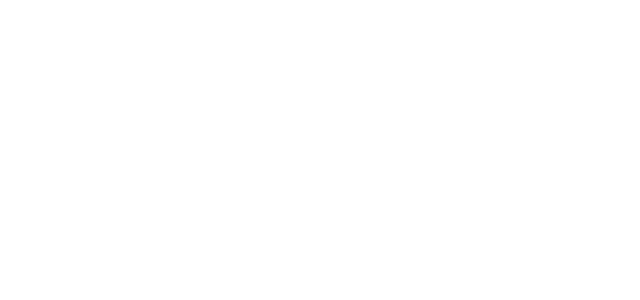
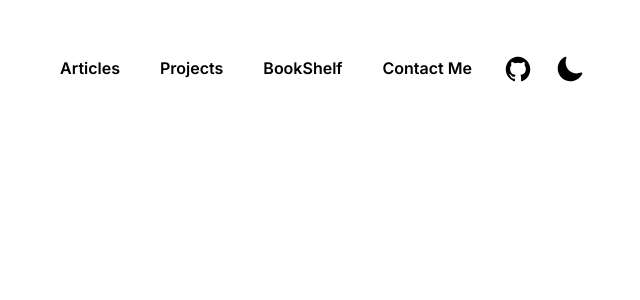
Before and after one commit to gitsoufiane/soufianechaoufi, a Next.js app: page / in a window 1280 px wide. Shown: the top 300 px of the page, without its empty margins (504-1144 px from the left). Built offline with nearby package versions, Linux system fonts and the light colour scheme.

Commit message:
Add Navbar and Providers to RootLayout

```diff
--- a/app/layout.tsx
+++ b/app/layout.tsx
@@ -1,6 +1,9 @@
 import type { Metadata } from "next";
 import { Inter } from "next/font/google";
 import "./globals.css";
+import { Navbar } from "@/app/components";
+import clsx from "clsx";
+import Providers from "./providers";
 
 const inter = Inter({ subsets: ["latin"] });
 
@@ -12,7 +15,14 @@
 export default function RootLayout({ children }: { children: React.ReactNode }) {
   return (
     <html lang="en">
-      <body className={inter.className}>{children}</body>
+      <body
+        className={`${inter.className} bg-white text-black dark:bg-black dark:text-white py-12 px-48 mx-auto`}
+      >
+        <Providers>
+          <Navbar />
+          <main>{children}</main>
+        </Providers>
+      </body>
     </html>
   );
 }
```
Also changed, not shown: 1 other file (tests, documents, lock files or other folders).
